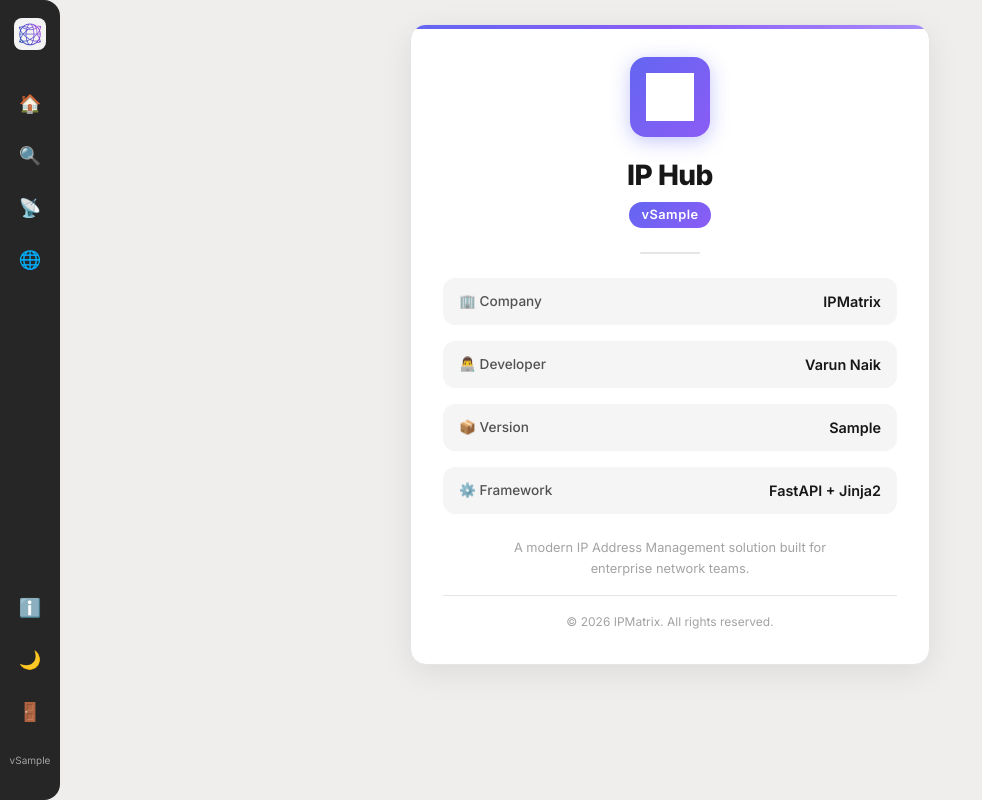
After one commit to vvarunn/ipam, a FastAPI app: template app/templates/about.html in a window 1280 px wide. The commit adds this page. Shown: the whole page, without its empty margins (0-982 px from the left). Run offline with FastAPI, Linux system fonts and the light colour scheme; the template is opened without the code that fills it: most values are stand-ins (such as "Sample title", 1, 10 or a date in 2020); parts of the project's set-up code (start-up, migrations or seed data) failed here and were passed over.

Commit message:
User role fixes and added about page.

```diff
--- a/app/main.py
+++ b/app/main.py
@@ -139,6 +139,13 @@ def settings_page(request: Request):
 
     return templates.TemplateResponse('settings.html', {'request': request, 'user': user, 'is_admin': True})
 
+@app.get('/about', response_class=HTMLResponse)
+def about_page(request: Request):
+    user = request.session.get('user')
+    if not user:
+        return RedirectResponse(url='/')
+    return templates.TemplateResponse('about.html', {'request': request, 'user': user, 'is_admin': is_admin(user)})
+
 @app.get('/api/health')
 def health_check():
     return {'status': 'ok', 'version': __version__}
--- /dev/null
+++ b/app/templates/about.html
@@ -0,0 +1,195 @@
+{% extends "base.html" %}
+
+{% block title %}About - IP Hub{% endblock %}
+
+{% block extra_css %}
+<style>
+    .about-container {
+        display: flex;
+        justify-content: center;
+        align-items: center;
+        min-height: 70vh;
+        padding: var(--space-6);
+    }
+
+    .about-card {
+        background: var(--bg-primary);
+        border: 1px solid var(--border-light);
+        border-radius: var(--radius-xl);
+        padding: var(--space-8);
+        max-width: 520px;
+        width: 100%;
+        text-align: center;
+        position: relative;
+        overflow: hidden;
+        box-shadow: 0 8px 32px rgba(0, 0, 0, 0.08);
+    }
+
+    .about-card::before {
+        content: '';
+        position: absolute;
+        top: 0;
+        left: 0;
+        right: 0;
+        height: 4px;
+        background: linear-gradient(90deg, #6366f1, #8b5cf6, #a78bfa);
+    }
+
+    .about-logo {
+        width: 80px;
+        height: 80px;
+        margin: 0 auto var(--space-4);
+        background: linear-gradient(135deg, #6366f1, #8b5cf6);
+        border-radius: var(--radius-xl);
+        display: flex;
+        align-items: center;
+        justify-content: center;
+        font-size: 36px;
+        box-shadow: 0 4px 16px rgba(99, 102, 241, 0.3);
+        animation: logoPulse 3s ease-in-out infinite;
+    }
+
+    .about-logo img {
+        width: 48px;
+        height: 48px;
+        filter: brightness(0) invert(1);
+    }
+
+    @keyframes logoPulse {
+        0%, 100% { box-shadow: 0 4px 16px rgba(99, 102, 241, 0.3); }
+        50% { box-shadow: 0 4px 24px rgba(99, 102, 241, 0.5); }
+    }
+
+    .about-app-name {
+        font-size: 1.75rem;
+        font-weight: 800;
+        color: var(--text-primary);
+        margin-bottom: var(--space-1);
+        letter-spacing: -0.5px;
+    }
+
+    .about-version {
+        display: inline-block;
+        background: linear-gradient(135deg, #6366f1, #8b5cf6);
+        color: #fff;
+        font-size: 0.8rem;
+        font-weight: 600;
+        padding: 3px 12px;
+        border-radius: 999px;
+        margin-bottom: var(--space-6);
+        letter-spacing: 0.5px;
+    }
+
+    .about-divider {
+        width: 60px;
+        height: 2px;
+        background: var(--border-light);
+        margin: 0 auto var(--space-6);
+        border-radius: 1px;
+    }
+
+    .about-details {
+        display: flex;
+        flex-direction: column;
+        gap: var(--space-4);
+        margin-bottom: var(--space-6);
+    }
+
+    .about-detail-item {
+        display: flex;
+        align-items: center;
+        justify-content: space-between;
+        padding: var(--space-3) var(--space-4);
+        background: var(--bg-secondary);
+        border-radius: var(--radius-lg);
+        transition: transform 0.2s ease, box-shadow 0.2s ease;
+    }
+
+    .about-detail-item:hover {
+        transform: translateY(-1px);
+        box-shadow: 0 2px 8px rgba(0, 0, 0, 0.06);
+    }
+
+    .about-detail-label {
+        font-size: 0.85rem;
+        color: var(--text-secondary);
+        font-weight: 500;
+        display: flex;
+        align-items: center;
+        gap: var(--space-2);
+    }
+
+    .about-detail-value {
+        font-size: 0.9rem;
+        font-weight: 600;
+        color: var(--text-primary);
+    }
+
+    .about-footer {
+        font-size: 0.8rem;
+        color: var(--text-tertiary);
+        line-height: 1.6;
+    }
+
+    .about-footer a {
+        color: #6366f1;
+        text-decoration: none;
+        font-weight: 500;
+    }
+
+    .about-footer a:hover {
+        text-decoration: underline;
+    }
+
+    .about-copyright {
+        margin-top: var(--space-4);
+        padding-top: var(--space-4);
+        border-top: 1px solid var(--border-light);
+        font-size: 0.75rem;
+        color: var(--text-tertiary);
+    }
+</style>
+{% endblock %}
+
+{% block content %}
+<div class="about-container">
+    <div class="about-card">
+        <div class="about-logo">
+            <img src="/static/images/logo.png" alt="IP Hub" onerror="this.outerHTML='🌐'">
+        </div>
+
+        <div class="about-app-name">IP Hub</div>
+        <div class="about-version">v{{ app_version }}</div>
+
+        <div class="about-divider"></div>
+
+        <div class="about-details">
+            <div class="about-detail-item">
+                <span class="about-detail-label">🏢 Company</span>
+                <span class="about-detail-value">IPMatrix</span>
+            </div>
+            <div class="about-detail-item">
+                <span class="about-detail-label">👨‍💻 Developer</span>
+                <span class="about-detail-value">Varun Naik</span>
+            </div>
+            <div class="about-detail-item">
+                <span class="about-detail-label">📦 Version</span>
+                <span class="about-detail-value">{{ app_version }}</span>
+            </div>
+            <div class="about-detail-item">
+                <span class="about-detail-label">⚙️ Framework</span>
+                <span class="about-detail-value">FastAPI + Jinja2</span>
+            </div>
+        </div>
+
+        <div class="about-footer">
+            A modern IP Address Management solution built for<br>
+            enterprise network teams.
+        </div>
+
+        <div class="about-copyright">
+            © {{ 2026 }} IPMatrix. All rights reserved.
+        </div>
+    </div>
+</div>
+{% endblock %}
--- a/app/templates/base.html
+++ b/app/templates/base.html
@@ -68,6 +68,11 @@
                     <span class="tooltip">Settings</span>
                 </a>
                 {% endif %}
+                <a href="/about" class="icon-sidebar-link {% if request.path == '/about' %}active{% endif %}"
+                    title="About">
+                    ℹ️
+                    <span class="tooltip">About</span>
+                </a>
                 <button id="themeToggle" class="icon-sidebar-link" onclick="toggleTheme()" aria-label="Toggle theme"
                     title="Toggle theme" style="border: none; cursor: pointer; background: none;">
                     🌙
```
Also changed, not shown: app/routers/users.py (+25 -6 lines), app/templates/settings.html (+81 -0 lines).
